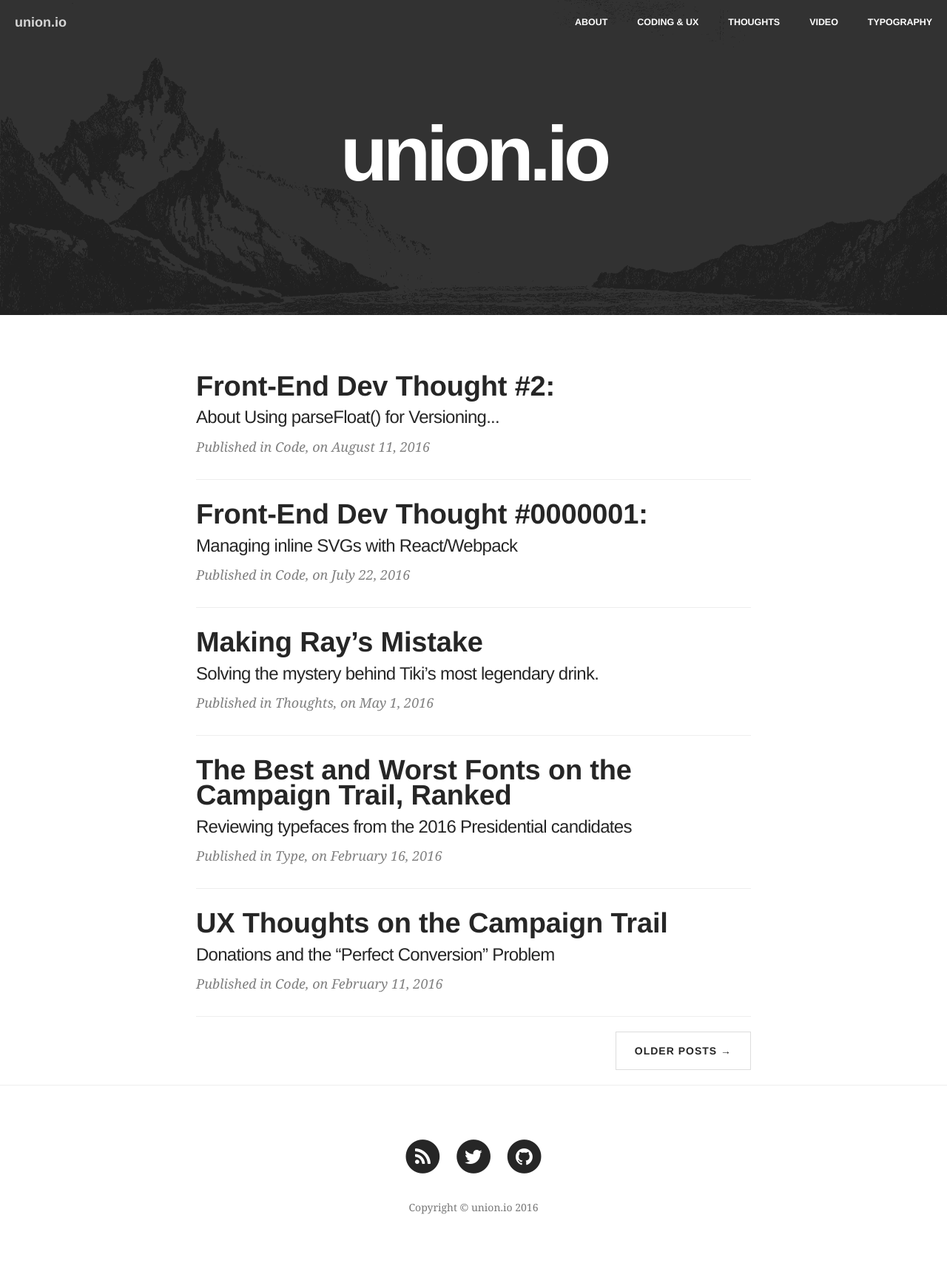
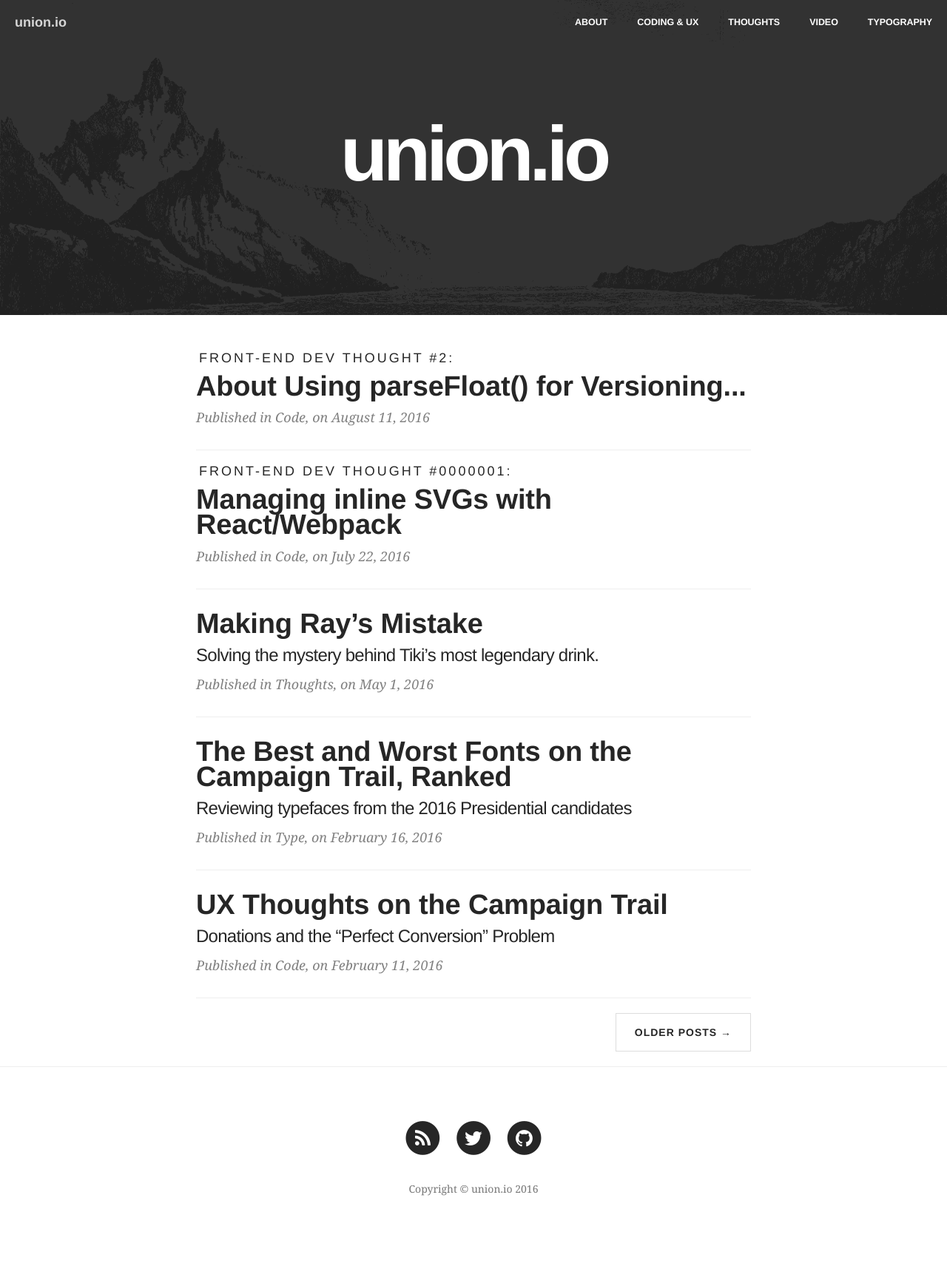
Before and after one commit to i-a-n/unionjkl, a Jekyll site: the page built from index.html, in a window 1280 px wide. Shown: the whole page at 74% size. Built offline with Jekyll 4.4.1, drawn with Linux system fonts in a browser that asks for light colours; nearby versions of some CDN libraries; some web fonts are replaced; the list of posts is cut into pages by our own code; after the commit the page ends 1683 px from its top, so only the background shows below that.

Commit message:
adding 'eyebrows'

```diff
--- a/_layouts/post.html
+++ b/_layouts/post.html
@@ -8,6 +8,9 @@ layout: default
         <div class="row">
             <div class="col-lg-8 col-lg-offset-2 col-md-10 col-md-offset-1">
                 <div class="post-heading">
+					{% if page.eyebrow %}
+						<h3 class="eyebrow">{{ page.eyebrow }}</h3>
+					{% endif %}
                     <h1>{{ page.title }}</h1>
                     {% if page.subtitle %}
                         <hr class="notSmall">
--- a/_posts/2016-07-22-managing-svgs-in-react.markdown
+++ b/_posts/2016-07-22-managing-svgs-in-react.markdown
@@ -1,7 +1,7 @@
 ---
 layout:         post
-title:          "Front-End Dev Thought #0000001:"
-subtitle:       "Managing inline SVGs with React/Webpack"
+eyebrow:        "Front-End Dev Thought #0000001:"
+title:          "Managing inline SVGs with React/Webpack"
 date:           2016-07-22 12:00:00
 header-img:     "img/post-bg-svgs-react-1.jpg"
 thumbnail-img:  "img/post-thumb-svgs-react-1.jpg"
--- a/_posts/2016-08-11-about-parsefloat-versioning.markdown
+++ b/_posts/2016-08-11-about-parsefloat-versioning.markdown
@@ -1,7 +1,7 @@
 ---
 layout:         post
-title:          "Front-End Dev Thought #2:"
-subtitle:       "About Using parseFloat() for Versioning..."
+eyebrow:        "Front-End Dev Thought #2:"
+title:          "About Using parseFloat() for Versioning..."
 date:           2016-08-11 12:00:00
 header-img:     "img/post-bg-svgs-react-1.jpg"
 thumbnail-img:  "img/post-thumb-svgs-react-1.jpg"
--- a/css/clean-blog.css
+++ b/css/clean-blog.css
@@ -280,9 +280,19 @@ article img.full {
   font-style: italic;
   font-weight: 300;
   font-size: 20px;
+  margin: 19px 0 0 4px;
 }
 .intro-header .post-heading .meta a {
   color: white;
+}
+.intro-header .post-heading .eyebrow {
+  margin: 0 0 -5px 4px;
+  font-weight: 200;
+  letter-spacing: 4px;
+  font-size: 20px;
+  text-transform: uppercase;
+  line-height: 8px;
+  font-family: 'Work Sans', 'Helvetica Neue', Helvetica, sans-serif;
 }
 @media only screen and (min-width: 768px) {
   .intro-header .post-heading h1 {
@@ -300,12 +310,24 @@ article img.full {
   text-decoration: none;
   color: #6e44ad;
 }
+.post-preview > a > .eyebrow {
+  margin: 0 0 -5px 4px;
+  font-weight: 200;
+  letter-spacing: 3px;
+  font-size: 18px;
+  text-transform: uppercase;
+  line-height: 16px;
+  font-family: 'Work Sans', 'Helvetica Neue', Helvetica, sans-serif;
+}
 .post-preview > a > .post-title {
   font-size: 30px;
   margin-top: 30px;
   margin-bottom: 12px;
   line-height: 89%;
   letter-spacing: -0.005em;
+}
+.post-preview > a > .post-title.withEyebrow {
+  margin-top: 19px;
 }
 .post-preview > a > .post-subtitle {
   margin: 0;
--- a/index.html
+++ b/index.html
@@ -5,7 +5,13 @@ layout: page
 {% for post in paginator.posts %}
 <div class="post-preview">
     <a href="{{ post.url | prepend: site.baseurl }}">
-        <h2 class="post-title">            {{ post.title }}
+		{% if post.eyebrow %}
+			<h3 class="eyebrow">
+				{{ post.eyebrow }}
+			</h3>
+		{% endif %}
+        <h2 class="post-title {% if post.eyebrow %}withEyebrow{% endif %}">
+			{{ post.title }}
         </h2>
         {% if post.subtitle %}
         <h3 class="post-subtitle">
```
Also changed, not shown: _layouts/category.html (+7 -1 lines), less/clean-blog.less (+23 -0 lines), css/clean-blog.min.css.
